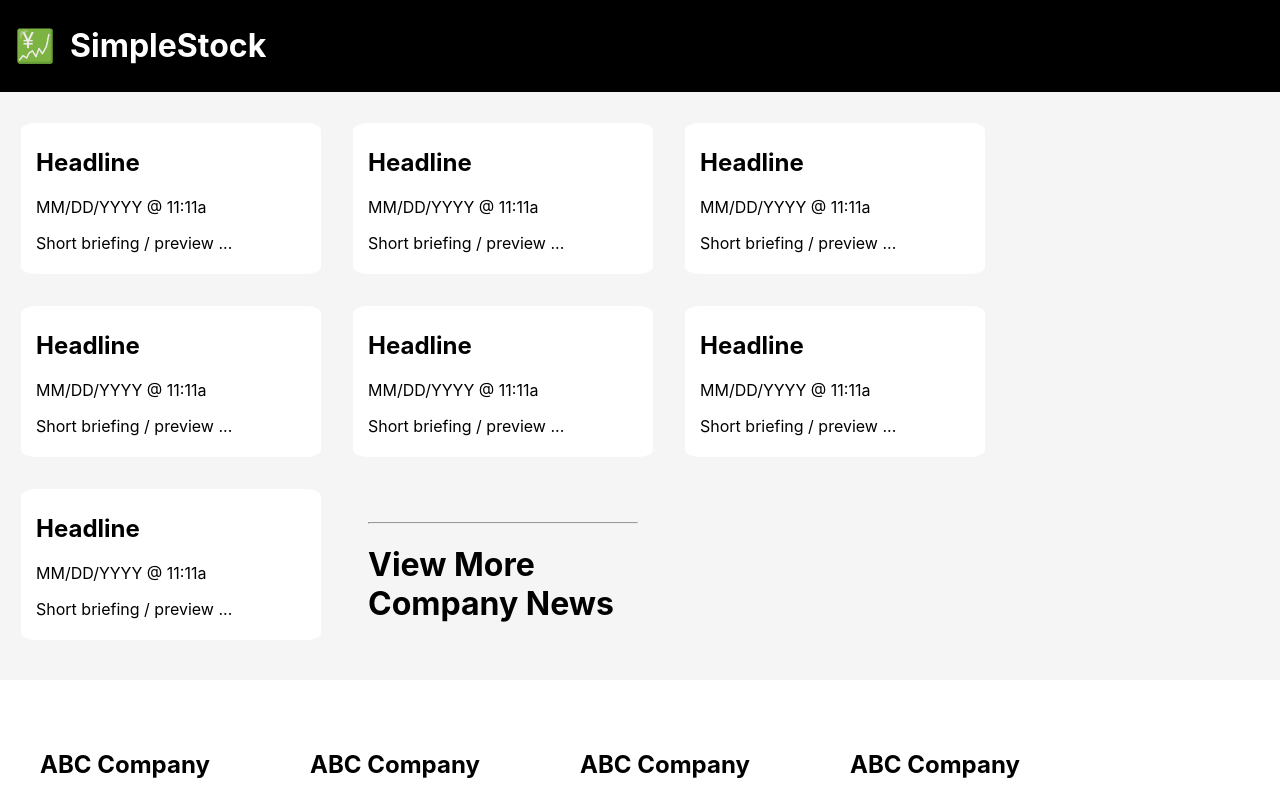
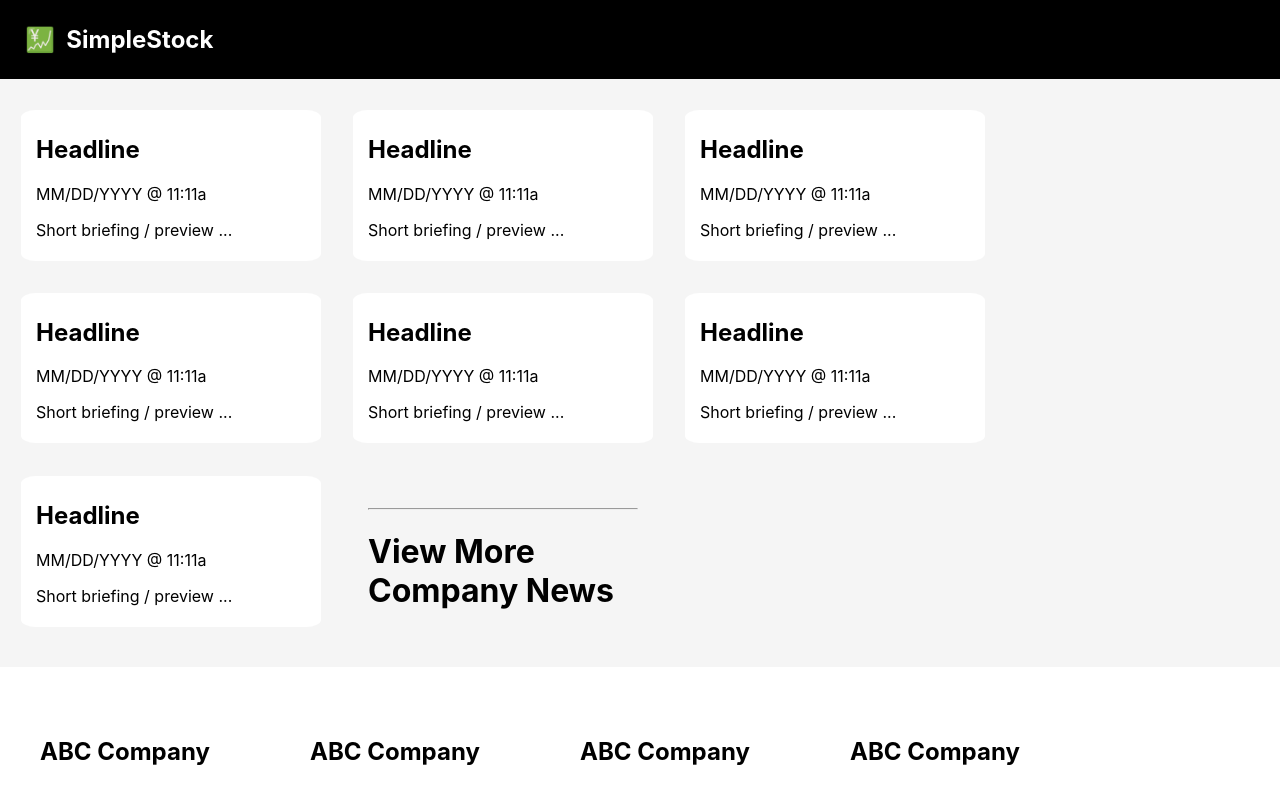
Before and after one commit to xmd404/simple-stock, a React (Create React App) app: page / in a window 1280 px wide. Shown: the top 788 px of the page. Built offline with nearby package versions, Linux system fonts and the light colour scheme.

Commit message:
minimize navbar title

```diff
--- a/src/components/navbar/navbar.js
+++ b/src/components/navbar/navbar.js
@@ -2,16 +2,16 @@ import React from 'react';
 
 const NavbarStyle = {
   margin: '0',
-  padding: '5px 15px',
+  padding: '5px 25px',
   color: '#FFF',
   backgroundColor: '#000',
 };
 
 const Navbar = () =>
   <div style={NavbarStyle}>
-    <h1>
+    <h2>
       <span role='img' aria-label='stock chart emoji'>💹 &nbsp;</span>SimpleStock
-    </h1>
+    </h2>
   </div>
 
 export default Navbar;
```
